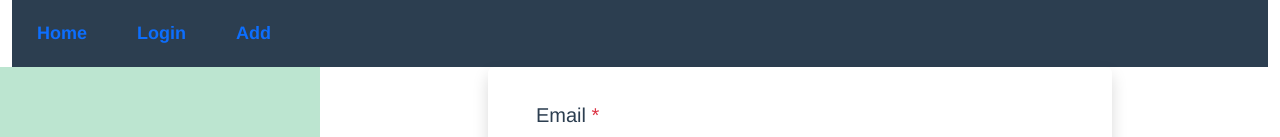
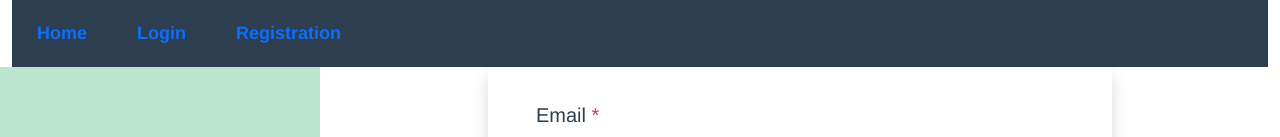
Before and after one commit to Sarman-Dasa/form-validation, a Vue app: page /login in a window 1280 px wide. Shown: the top 137 px of the page. Built offline with nearby package versions, Linux system fonts and the light colour scheme.

Commit message:
add logout route and check user login or not

```diff
--- a/src/App.vue
+++ b/src/App.vue
@@ -3,8 +3,11 @@
     <div class="container-fluid h-100">
       <div class="nav">
         <router-link to="/">Home</router-link>
-        <router-link to="/login">Login</router-link>
-        <router-link to="/registration">Add</router-link>
+        <div class="nav-rigth">
+          <router-link to="/login" v-if="show">Login</router-link>
+          <router-link to="/registration">Registration</router-link>
+          <a @click="logout()" v-if="!show">Logout</a>
+        </div>
       </div>
       <div class="row h-100">
         <div class="col-md-3 vue-bg h-100% d-flex justify-content-center align-items-center">
@@ -27,8 +30,22 @@ export default {
   data() {
     return {
       tab:"UserForm",
+      show: true,
     }
   },
+  methods: {
+    logout() {
+      localStorage.removeItem('users');
+      this.$router.push('/login');
+    }
+  },
+  updated() {
+    let user = localStorage.getItem("users");
+      if(user) {
+        this.show = false
+      }
+      else { this.show = true}
+  }
 }
 </script>
 
@@ -46,6 +63,7 @@ export default {
   width: 100%;
   background-color: #2c3e50;
   color: #fff;
+  overflow:hidden;
 }
 a {
   color: #fff;
@@ -53,9 +71,13 @@ a {
   font-size: large;
   padding: 20px 25px;
   font-weight: bold;
+  float: left;
 }
 a:hover {
   background-color: green;
   border-radius: 10px;
 }
+.nav-rigth {
+  float: right;
+}
 </style>
```
